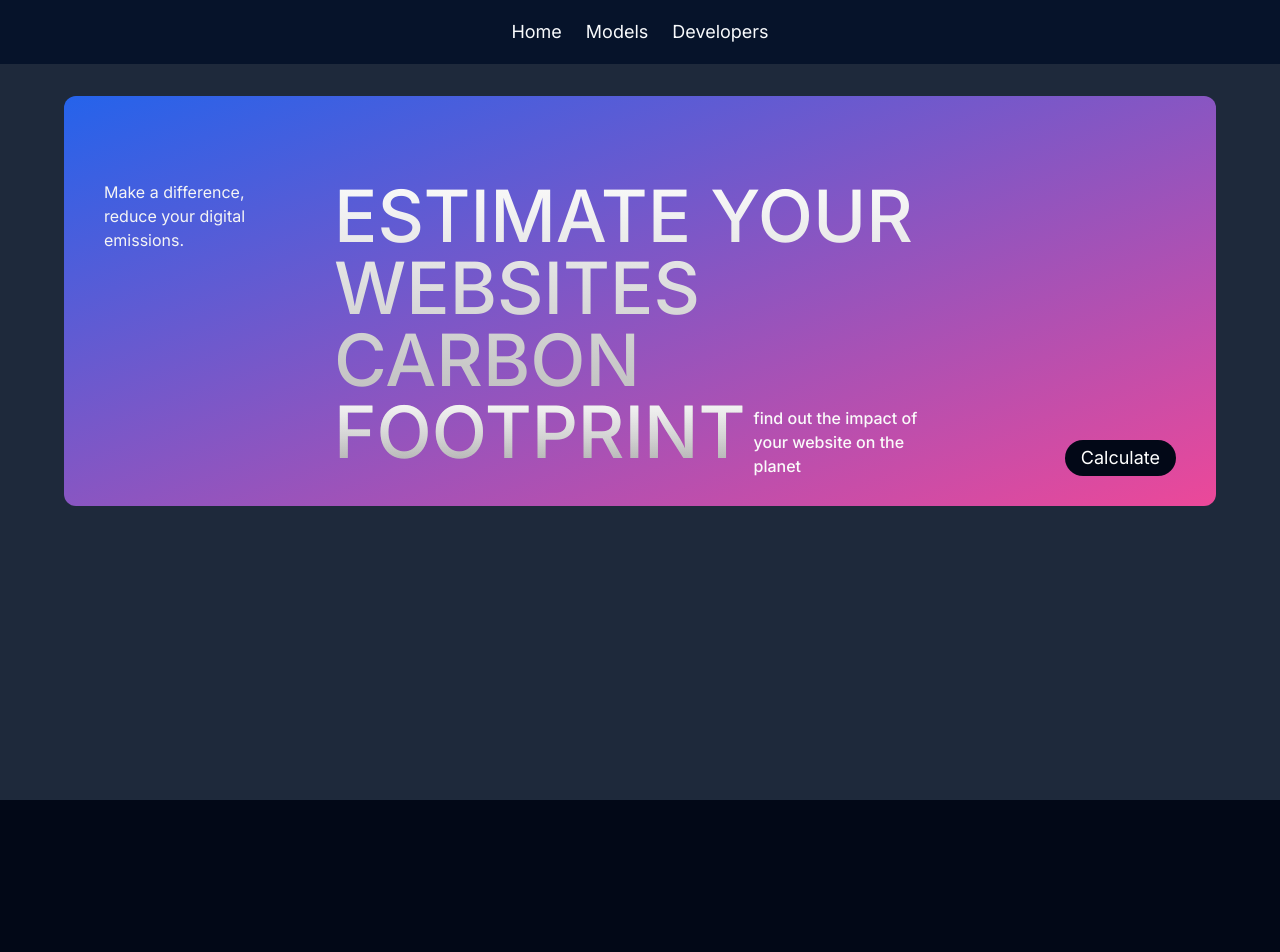
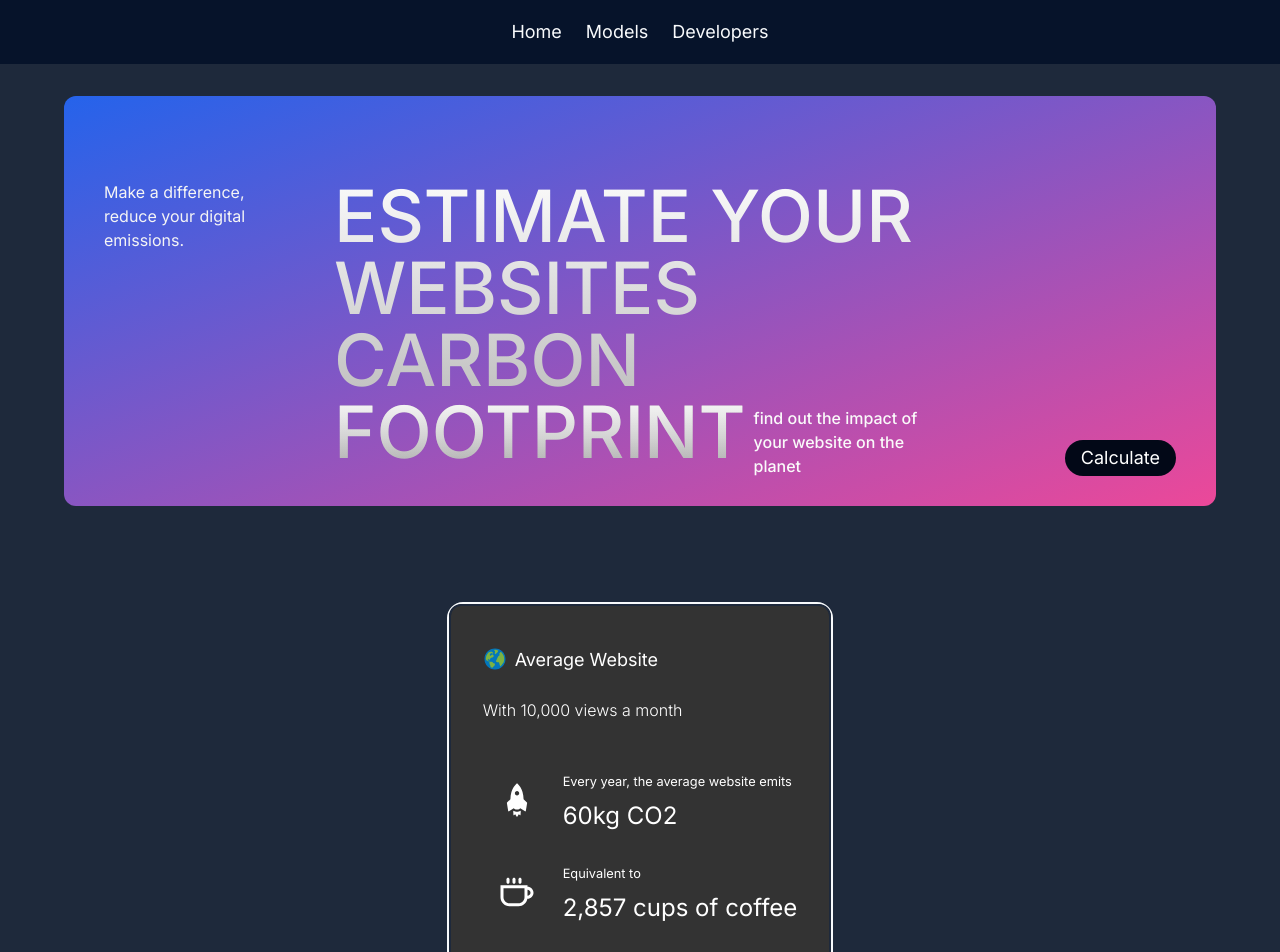
Before and after one commit to Souradip2022/carbon_footprint_estimator, a Next.js app in the folder web_client/: page /server_carbon_footprint in a window 1280 px wide. Shown: the top 952 px of the page. Before the commit the page ends 800 px from the top, so only its background shows below. Built offline with nearby package versions, Linux system fonts and the light colour scheme.

Commit message:
Added average website emission component and its sub components

```diff
--- a/web_client/src/app/page.tsx
+++ b/web_client/src/app/page.tsx
@@ -1,4 +1,5 @@
 import {SpotlightPreview}from "@/components/home_page/SpotlightPreview";
+import AverageWebsiteConsumption from "@/components/server_footprint_checker/carbon_emission_details/AverageWebsiteConsumption";
 
 
 export default function Home() {
--- a/web_client/src/app/server_carbon_footprint/page.tsx
+++ b/web_client/src/app/server_carbon_footprint/page.tsx
@@ -1,11 +1,12 @@
 import React from 'react';
 import HeroElement from "@/components/server_footprint_checker/HeroElement";
+import AverageWebsiteConsumption from "@/components/server_footprint_checker/carbon_emission_details/AverageWebsiteConsumption";
 
 function Page() {
   return (
-    <main className="flex min-h-screen flex-col items-center justify-between bg-secondary gap-6 ">
+    <main className="flex min-h-screen flex-col items-center justify-center bg-secondary ">
       <HeroElement/>
-
+      <AverageWebsiteConsumption/>
     </main>
   );
 }
--- /dev/null
+++ b/web_client/src/components/server_footprint_checker/carbon_emission_details/AverageWebsiteConsumption.tsx
@@ -0,0 +1,59 @@
+import Card from "@/components/server_footprint_checker/sub_components/Card";
+import InfoWrapper from "@/components/server_footprint_checker/sub_components/InfoWrapper";
+import React from "react";
+import {CgCoffee} from "react-icons/cg";
+import {FcGlobe} from "react-icons/fc";
+import {IoMdRocket} from "react-icons/io";
+
+const AverageWebsiteConsumption = () => {
+  const averageInfo = [
+    {
+      stat: "60kg CO2",
+      description: "Every year, the average website emits",
+      icon: (
+        <i className="rounded-md p-3 text-sandpiper bg-iron text-3xl md:text-4xl md:p-4 ">
+          <IoMdRocket/>
+        </i>
+      ),
+    },
+    {
+      stat: "2,857 cups of coffee ",
+      description: "Equivalent to",
+      icon: (
+        <i className="rounded-md p-3 text-kittens-eye bg-aeronautic text-3xl md:text-4xl md:p-4">
+          <CgCoffee/>
+        </i>
+      ),
+    },
+  ];
+
+  return (
+    <div className="border-2 border-primary rounded-2xl ">
+      <InfoWrapper
+        icon={<FcGlobe/>}
+        title="Average Website"
+        gradient=""
+      >
+        <small className="font-light text-sm md:text-base pt-2 block">
+          With 10,000 views a month
+        </small>
+        <div className=" flex flex-col items-center justify-center py-4">
+          {averageInfo.map((card, i) => (
+            <Card
+              icon={card.icon}
+              description={card.description}
+              stat={card.stat}
+              key={i}
+              loadingData={false}
+            />
+          ))}
+        </div>
+        <small className="text-xs md:text-base text-gray-400">
+          As per Website Carbon Calculator
+        </small>
+      </InfoWrapper>
+    </div>
+  );
+};
+
+export default AverageWebsiteConsumption;
--- /dev/null
+++ b/web_client/src/components/server_footprint_checker/sub_components/Badge.tsx
@@ -0,0 +1,20 @@
+import React, { ReactNode } from "react";
+
+interface Props {
+  title: string;
+  gradient: string;
+  icon: ReactNode;
+}
+
+const Badge = ({ title, gradient, icon }: Props) => {
+  return (
+    <small
+      className={`rounded-md text-lg bg-gradient-to-r ${gradient} pr-3 py-2`}
+    >
+      <i className="inline-block text-2xl pr-2 align-sub">{icon}</i>
+      {title}
+    </small>
+  );
+};
+
+export default Badge;
--- /dev/null
+++ b/web_client/src/components/server_footprint_checker/sub_components/Card.tsx
@@ -0,0 +1,42 @@
+import React, { ReactNode } from "react";
+
+interface CardProps {
+  icon: ReactNode;
+  description: string;
+  stat?: string;
+  loadingData?: boolean;
+  defaultStat?: string;
+}
+
+const Card = ({
+  icon,
+  description,
+  stat,
+  loadingData,
+  defaultStat,
+}: CardProps) => {
+  return (
+    <div
+      className={`flex items-center justify-start py-3 w-full ${
+        loadingData && "animate-pulse"
+      }`}
+    >
+      {icon}
+
+      {loadingData ? (
+        <div className="space-y-2 pl-3">
+          <div className="h-3 bg-iron rounded w-36"></div>
+          <div className="h-3 bg-iron rounded w-[200px]"></div>
+          <div className="h-3 bg-iron rounded w-[200px]"></div>{" "}
+        </div>
+      ) : (
+        <div className="space-y-2 pl-3">
+          <small>{description}</small>
+          <p className="text-xl md:text-2xl">{stat || defaultStat}</p>
+        </div>
+      )}
+    </div>
+  );
+};
+
+export default Card;
--- /dev/null
+++ b/web_client/src/components/server_footprint_checker/sub_components/InfoWrapper.tsx
@@ -0,0 +1,25 @@
+import React from "react";
+import Badge from "@/components/server_footprint_checker/sub_components/Badge";
+
+interface Props {
+  icon: React.ReactNode;
+  children: React.ReactNode;
+  gradient: string;
+  title: string;
+  className?: string;
+}
+
+const InfoWrapper = ({ icon, gradient, title, children, className }: Props) => {
+  return (
+    <section
+      className={`w-full text-white bg-[#333333] p-8 border-2 border-border rounded-xl  ${className}`}
+    >
+      <div className="py-2 w-full space-y-4 ">
+        <Badge icon={icon} title={title} gradient={gradient} />
+        {children}
+      </div>
+    </section>
+  );
+};
+
+export default InfoWrapper;
--- a/web_client/tailwind.config.ts
+++ b/web_client/tailwind.config.ts
@@ -1,4 +1,4 @@
-import type { Config } from "tailwindcss"
+import type {Config} from "tailwindcss"
 
 const config = {
   darkMode: [],
@@ -7,7 +7,7 @@ const config = {
     './components/**/*.{ts,tsx}',
     './app/**/*.{ts,tsx}',
     './src/**/*.{ts,tsx}',
-	],
+  ],
   prefix: "",
   theme: {
     container: {
@@ -44,14 +44,6 @@ const config = {
           DEFAULT: "hsl(var(--accent))",
           foreground: "hsl(var(--accent-foreground))",
         },
-        popover: {
-          DEFAULT: "hsl(var(--popover))",
-          foreground: "hsl(var(--popover-foreground))",
-        },
-        card: {
-          DEFAULT: "hsl(var(--card))",
-          foreground: "hsl(var(--card-foreground))",
-        },
       },
       borderRadius: {
         lg: "var(--radius)",
@@ -76,39 +68,8 @@ const config = {
             opacity: "1",
             transform: "translate(-50%,-40%) scale(1)",
           },
-        },
-        moveHorizontal: {
-          "0%": {
-            transform: "translateX(-50%) translateY(-10%)",
-          },
-          "50%": {
-            transform: "translateX(50%) translateY(10%)",
-          },
-          "100%": {
-            transform: "translateX(-50%) translateY(-10%)",
-          },
-        },
-        moveInCircle: {
-          "0%": {
-            transform: "rotate(0deg)",
-          },
-          "50%": {
-            transform: "rotate(180deg)",
-          },
-          "100%": {
-            transform: "rotate(360deg)",
-          },
-        },
-        moveVertical: {
-          "0%": {
-            transform: "translateY(-50%)",
-          },
-          "50%": {
-            transform: "translateY(50%)",
-          },
-          "100%": {
-            transform: "translateY(-50%)",
-          },
+
+
         },
       },
     },
```
